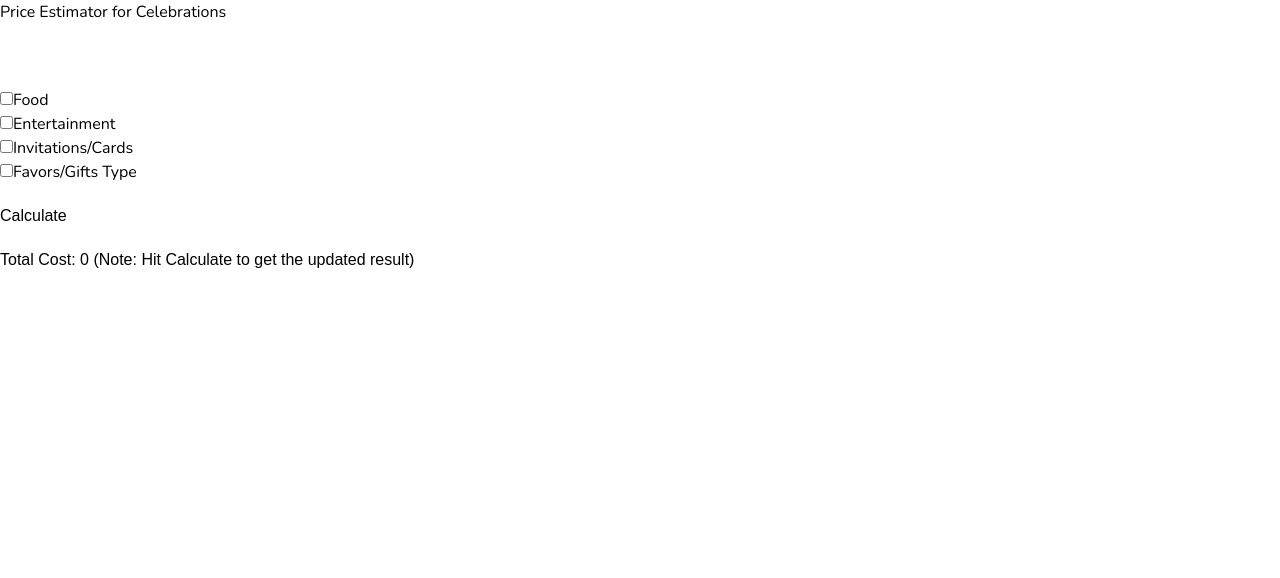
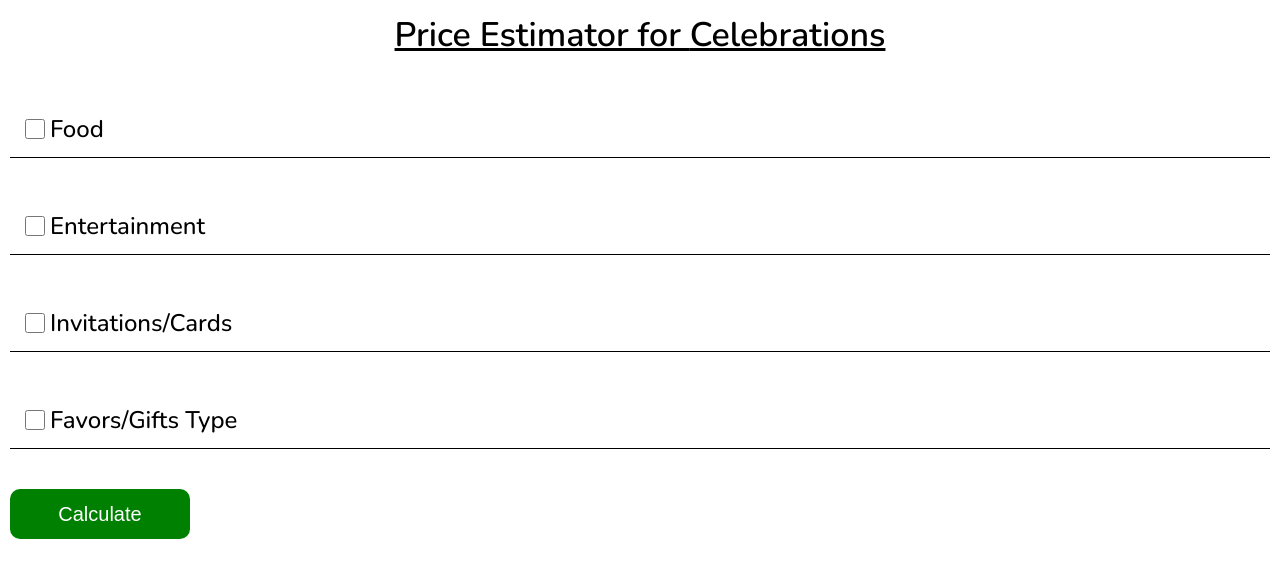
Before and after one commit to yashbhardwaj03/event-estimator, a React (Vite) app: page /testing/Celebrations in a window 1280 px wide. Shown: the top 578 px of the page. Built offline with nearby package versions, Linux system fonts and the light colour scheme.

Commit message:
styling added

```diff
--- a/src/pages/Testing/TestingPage2.css
+++ b/src/pages/Testing/TestingPage2.css
@@ -2,5 +2,74 @@
     display: flex;  align-items: flex-start;    justify-content: flex-start;
     flex-direction: column;
 
-    width: 100%;    height: 100%;
+    width: 100%;    height: 100%;       font-family: sans-serif;
 }
+
+.pageHead {
+    display: flex;  align-items: center;    justify-content: center;
+
+    width: 100%;    height: fit-content;    padding: 10px;
+
+    font-size: 34px;    font-weight: 600;   text-decoration: underline;
+}
+
+.costObjTreeContainer {
+    display: flex;  align-items: flex-start;    justify-content: flex-start;
+    flex-direction: row;
+
+    width: 100%;    height: auto;   padding: 10px;  gap: 10px;
+}
+
+.itemHead {
+    display: flex;  align-items:center;    justify-content: flex-start;
+    flex-direction: row;
+
+    width: 100%;    height: auto;   padding: 10px;
+
+    font-size: 24px;    font-weight: 500;   border-bottom: 1px solid black;
+}
+
+.pricesContainer {
+    display: flex;  align-items: flex-start;    justify-content: flex-start;
+    flex-direction: row;
+
+    width: auto;    max-width: 100%;    height: fit-content;
+
+    overflow-x: auto;   padding: 10px;  gap: 30px;
+}
+
+.priceBox {
+    display: flex;  align-items: center;    justify-content: center;
+    flex-direction: column-reverse;
+
+    min-width: 180px;    height: fit-content;
+
+    padding: 10px;
+}
+
+.checkBoxContainer {
+    display: flex;  width: auto;    min-width: 30px;    height: 20px;
+
+    padding: 10px;  border-radius: 5px;
+}
+
+.calculateBtn {
+    display: flex;  align-items: center;    justify-content: center;
+
+    width: 180px;   height: 50px;   padding: 10px;  margin: 10px;
+
+    border: 0;  background-color: green;    color: white;   font-weight: 500;
+    border-radius: 10px;    font-size: 20px;
+}
+
+.ResultClass {
+    display: flex;  align-items: center;    justify-content: center;
+
+    width: auto;    height: 50px;   padding: 10px;  margin: 20px;
+
+    font-size: 34px;    border-top: 1px solid black;    border-bottom: 1px solid black;
+}
+
+@media only screen and (max-width: 850px) {
+    .costObjTreeContainer {flex-direction: column;}
+}
--- a/src/pages/Testing/TestingPage2.jsx
+++ b/src/pages/Testing/TestingPage2.jsx
@@ -14,62 +14,43 @@ const PNLObject = ({ obj }) => {
     };
 
     return (
-        <div>
-            <label>
-                <input
-                    type="checkbox"
-                    checked={stateCurr === obj.P}
-                    onChange={() => handleCheckboxChange(obj.P)}
-                />
+        <div className="pricesContainer">
+            <div className="priceBox">
+                <input type="checkbox" checked={stateCurr === obj.P} className="checkBoxContainer"
+                onChange={() => handleCheckboxChange(obj.P)} />
                 Premium: {obj.P}
-            </label>
+            </div>
             <br />
-            <label>
-                <input
-                    type="checkbox"
-                    checked={stateCurr === obj.N}
-                    onChange={() => handleCheckboxChange(obj.N)}
-                />
+            <div className="priceBox">
+                <input type="checkbox" checked={stateCurr === obj.N} className="checkBoxContainer"
+                onChange={() => handleCheckboxChange(obj.N)} />
                 Normal: {obj.N}
-            </label>
+            </div>
             <br />
-            <label>
-                <input
-                    type="checkbox"
-                    checked={stateCurr === obj.L}
-                    onChange={() => handleCheckboxChange(obj.L)}
-                />
+            <div className="priceBox">
+                <input type="checkbox" checked={stateCurr === obj.L} className="checkBoxContainer"
+                onChange={() => handleCheckboxChange(obj.L)} />
                 Cost Effective: {obj.L}
-            </label>
+            </div>
         </div>
     );
 };
 
 const CostObjectTree = ({ name, obj }) => {
-    const [displayChildren, setDisplayChildren] = useState(false);
-
-    const toggleChildrenDisplay = () => {
-        setDisplayChildren(prevState => !prevState);
-    };
-
-    const toggleSelected = () => {
-        obj.selected = !obj.selected;
-        setDisplayChildren(obj.selected);
-    };
+    const [displayChildren, setDisplayChildren] = useState(obj.selected);
+    const toggleChildrenDisplay = () => {setDisplayChildren(prevState => !prevState);};
+    const toggleSelected = () => {obj.selected = !obj.selected; setDisplayChildren(obj.selected);};
     // Check if the object has 'P', 'N', and 'L' keys
     const isPNLObj = obj.hasOwnProperty('P') && obj.hasOwnProperty('N') && obj.hasOwnProperty('L');
 
     return (
-        <li>
-            <input
-                type="checkbox"
-                checked={obj.selected}
-                onChange={toggleSelected}
-            />
-            {name}
-
+        <div className="costObjTreeContainer" style={isPNLObj ? {}:{flexDirection: "column"}}>
+            <div className="itemHead">
+                <input type="checkbox" checked={obj.selected} className="checkBoxContainer"
+                onChange={toggleSelected}/> {name}
+            </div>
             {obj.selected && Object.keys(obj).length > 0 && (
-                <ul style={{ paddingLeft: '20px' }}>
+                <ul style={{ paddingLeft: '20px',width:'100%' }}>
                     {isPNLObj ? <PNLObject obj={obj} />
                     : (Object.keys(obj).map((key, index) => (
                         key !== 'selected' && key !== 'name' && (
@@ -80,16 +61,32 @@ const CostObjectTree = ({ name, obj }) => {
                     )))}
                 </ul>
             )}
+        </div>
+    );
+};
 
-        </li>
-    );
+const calculateCost = (obj) => {
+    let totalCost = 0;
+    // Create a deep copy of the obj object
+    const objCopy = JSON.parse(JSON.stringify(obj));
+    // DFS traversal
+    const dfs = (node) => {
+        if (typeof node === 'object') {
+            // Get the cost from currVal (totalCost is global here)
+            if (node.currVal) totalCost += node.currVal;
+            // Recursively traverse children if selected
+            if (node.selected && !node.currVal)  Object.values(node).forEach(child => dfs(child));
+        }
+    };
+    Object.values(objCopy).forEach(child=>dfs(child));
+    return totalCost;
+};
 
-};
 
 export default function TestingPage2() {
     const { category } = useParams();
     const costFactors = Category_costFactors[category]; // Cost Factors for current event.
-    const [amt,setAmt] = useState(0)
+    const [amt,setAmt] = useState(false);
 
     // Function to add 'selected: false' to each object and their children recursively
     const addSelectedKey = (obj) => {
@@ -109,46 +106,14 @@ export default function TestingPage2() {
             return acc;
         }, {});
 
-    // Calculates the cost.
-    const calculateCost = (obj) => {
-        // Initialize total cost
-        let totalCost = 0;
-
-        // Helper function for DFS traversal
-        const dfs = (node) => {
-            // Check if node is an object
-            if (typeof node === 'object') {
-                // Check if node is selected or has currVal
-                if (node.selected) {
-                    totalCost += node.currVal || 0;
-                } else if (node.currVal) {
-                    totalCost += node.currVal;
-                }
-
-                // Recursively traverse children
-                Object.values(node).forEach(child => dfs(child));
-            }
-        };
-
-        // Start DFS traversal from the root object
-        dfs(obj);
-
-        // Return the total cost
-        return totalCost;
-    };
-
-
     return (
         <div className="mainWrapper">
-            <h1>Price Estimator for {category}</h1>
-            <br />
-            <ul>
-                {Object.values(CostObj).map((item, index) => (
-                    <CostObjectTree key={index} name={item.name} obj={item} />
-                ))}
-            </ul>
-            <button onClick={() => {setAmt(calculateCost(CostObj))}}> Calculate </button>
-            Total Cost: {amt} (Note: Hit Calculate to get the updated result)
+            <div className="pageHead">Price Estimator for {category}</div>
+            {Object.values(CostObj).map((item, index) => (
+                <CostObjectTree key={index} name={item.name} obj={item} />
+            ))}
+            <button className="calculateBtn" onClick={() => {setAmt(calculateCost(CostObj));}}> Calculate </button>
+            {amt && <div className="ResultClass"> Amount: {amt} </div>}
         </div>
     );
 }
```
